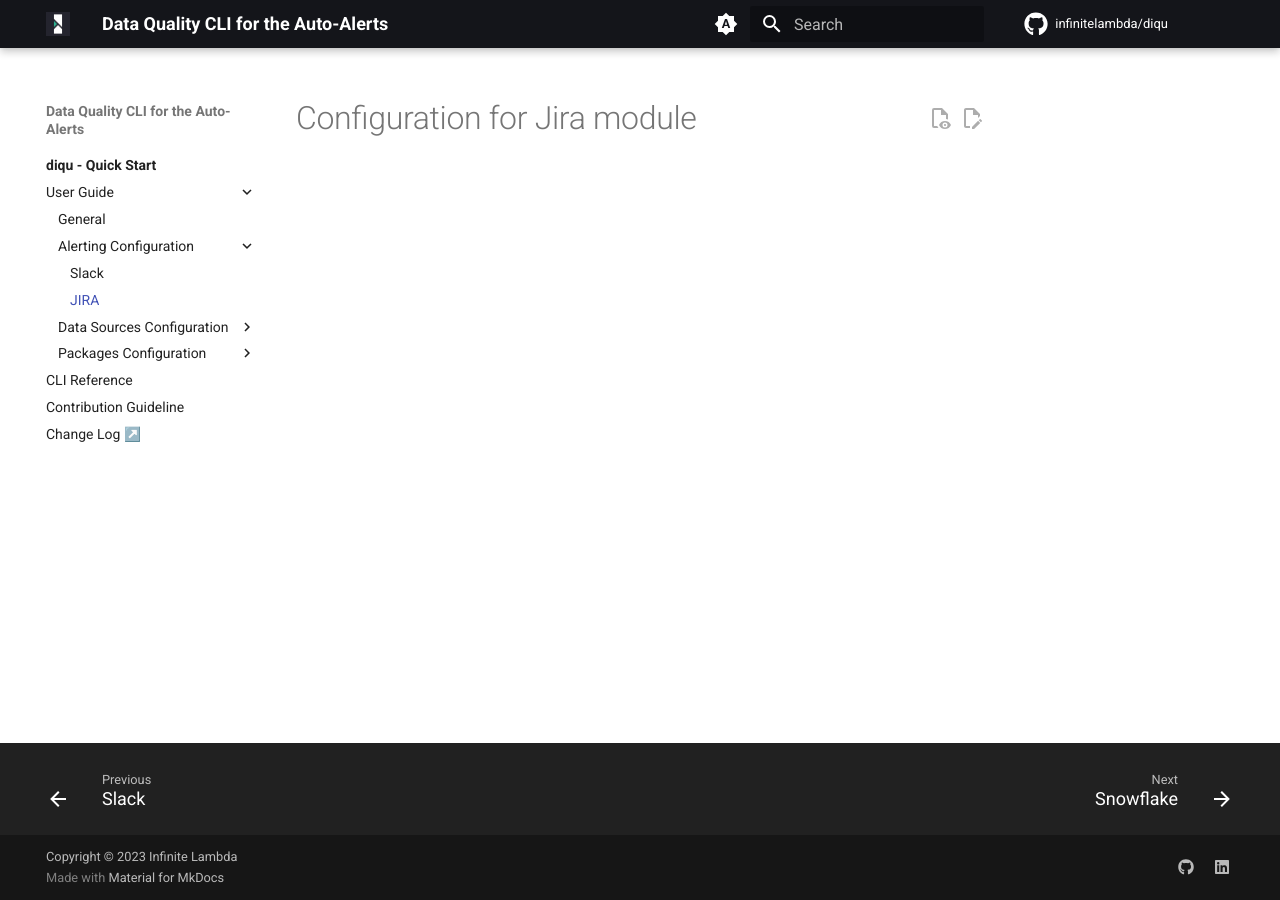
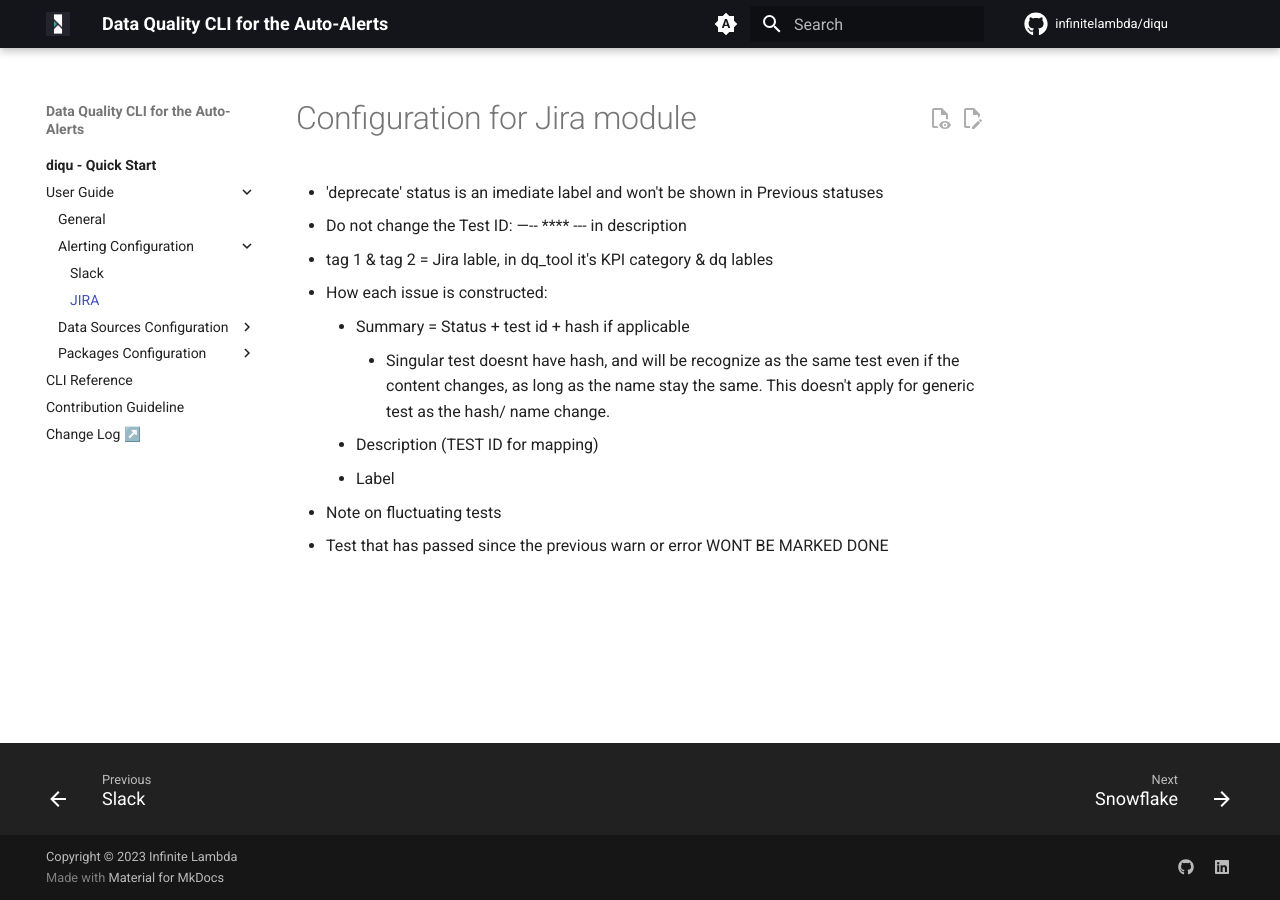
Before and after one commit to infinitelambda/diqu, an MkDocs documentation site: the page built from docs/nav/guide/config/alerts/jira.md, in a window 1280 px wide. Built offline with MkDocs 1.6.1 and Material for MkDocs 9.7.7, drawn with Linux system fonts in a browser that asks for light colours; comment, search, counter and statistics services are not loaded; the version menu is left out.

Commit message:
chore: temp note for jira.md

```diff
--- a/docs/nav/guide/config/alerts/jira.md
+++ b/docs/nav/guide/config/alerts/jira.md
@@ -1 +1,12 @@
 # Configuration for Jira module
+
+- 'deprecate' status is an imediate label and won't be shown in Previous statuses
+- Do not change the Test ID: —-- **** --- in description
+- tag 1 & tag 2 = Jira lable, in dq_tool it's KPI category & dq lables
+- How each issue is constructed:
+    - Summary = Status + test id + hash if applicable
+        - Singular test doesnt have hash, and will be recognize as the same test even if the content changes, as long as the name stay the same. This doesn't apply for generic test as the hash/ name change.
+    - Description (TEST ID for mapping)
+    - Label
+- Note on fluctuating tests
+- Test that has passed since the previous warn or error WONT BE MARKED DONE
```
